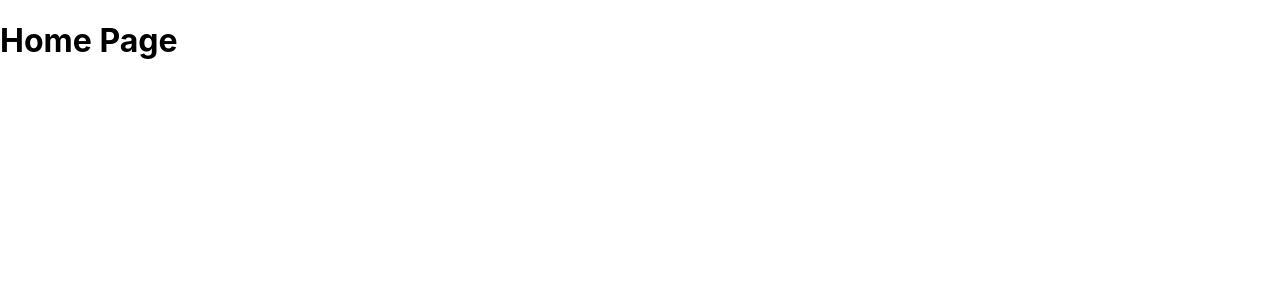
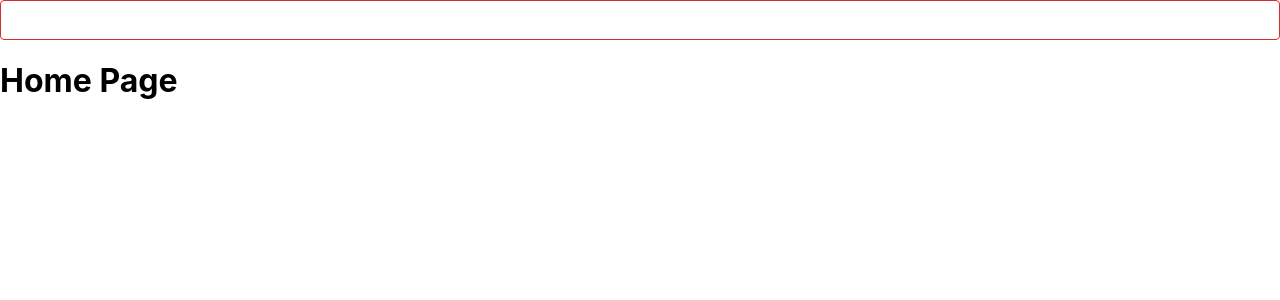
Before and after one commit to seonghun0828/farmNfarms, a React (Create React App) app in the folder frontend/: page / in a window 1280 px wide. Shown: the top 300 px of the page. Built offline with nearby package versions, Linux system fonts and the light colour scheme.

Commit message:
[feat] Front: input(atom) 컴포넌트 ui 제작

```diff
--- a/frontend/src/App.js
+++ b/frontend/src/App.js
@@ -2,9 +2,11 @@ import { BrowserRouter, Routes, Route } from "react-router-dom"
 import Home from './components/pages/Home'
 import Login from './components/pages/Login'
 import Join from './components/pages/Join'
+import Input from './components/atoms/Input'
 function App() {
   return (
     <div className="App">
+      <Input size={'small'}/>
       <BrowserRouter>
         <Routes>
           <Route path="/" element={<Home />} />
--- a/frontend/src/components/atoms/Input/index.jsx
+++ b/frontend/src/components/atoms/Input/index.jsx
@@ -1,7 +1,53 @@
 import React from 'react';
+import { styled } from '@mui/material/styles';
+import { TextField } from '@mui/material';
 
-const Input = () => {
-  return <input type="text" />;
+const CssTextField = styled(TextField)({
+  '& label.Mui-focused': {
+    color: '#0F9749',
+  },
+  '& .MuiOutlinedInput-root': {
+    '&.Mui-focused fieldset': {
+      borderColor: '#0F9749',
+    },
+  }
+});
+
+const Input = ({
+  label,
+  type,
+  isReadOnly=false,
+  error=false,
+  size,
+  ...rest
+}) => {
+  if (error) {
+    return (
+    <div>
+      <TextField
+        label={label}
+        type={type}
+        InputProps={{readOnly: isReadOnly}}
+        {...rest}
+        error
+        size={size}
+        fullWidth
+      />
+    </div>);
+  }
+  return (
+  <div>
+    <CssTextField
+      label={label}
+      type={type}
+      InputProps={{readOnly: isReadOnly}}
+      {...rest}
+      error
+      size={size}
+      fullWidth
+    />
+  </div>
+  );
 };
 
 export default Input;
```
